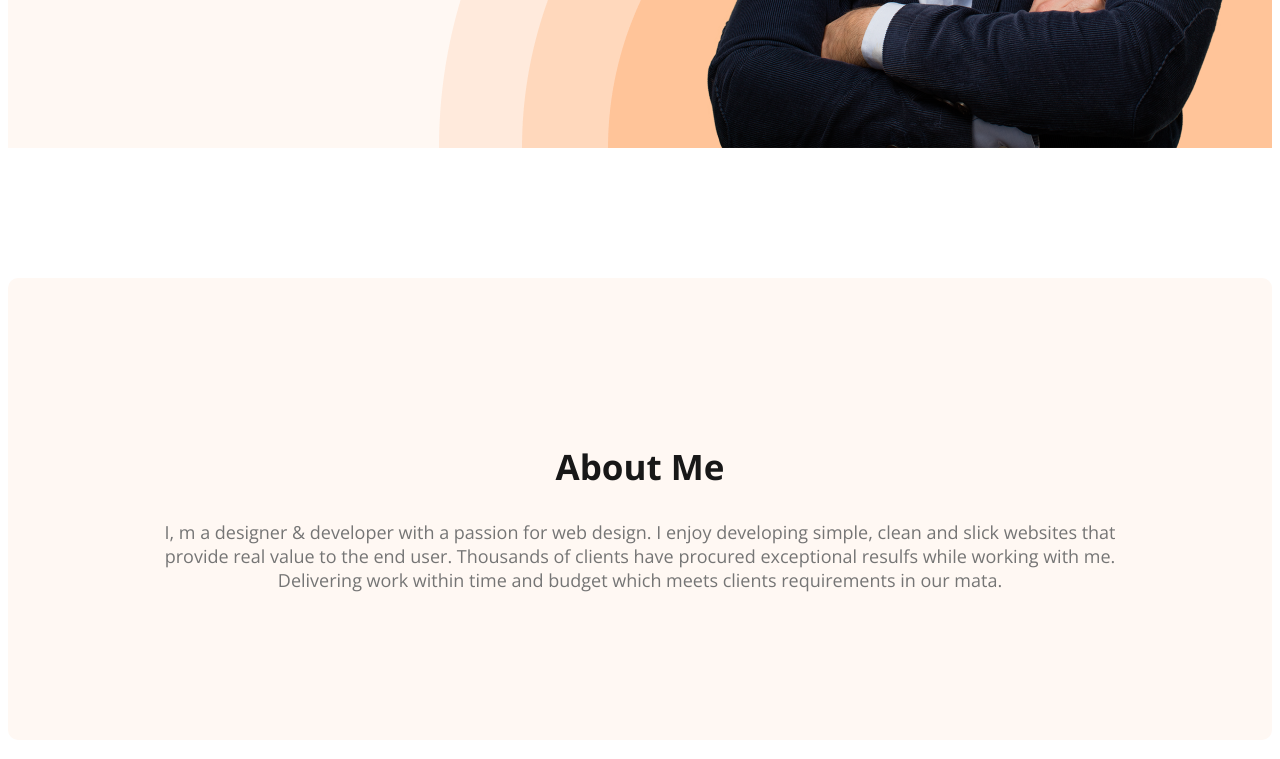
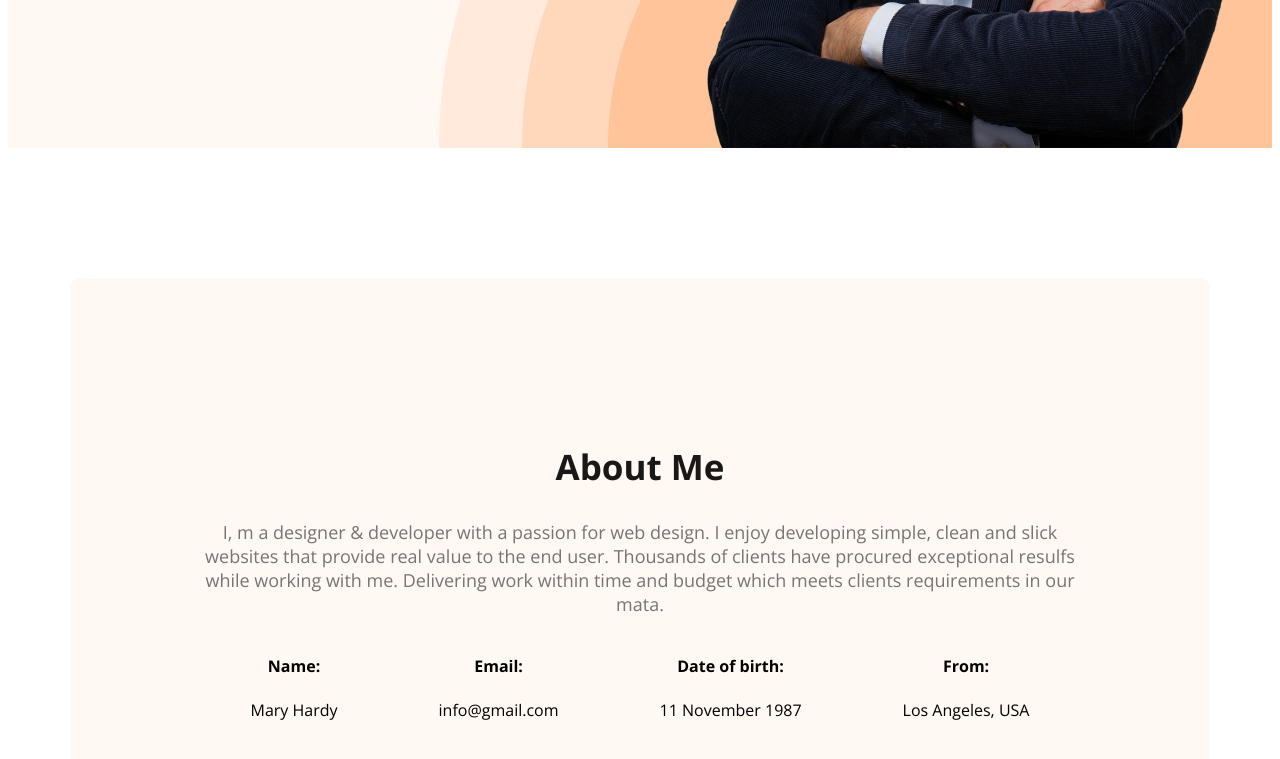
Before and after one commit to moshiurrahmansourave/Developer-potfolio, a plain HTML site: page index.html in a window 1280 px wide. Shown: the part 717-1476 px from the top of the page. Drawn offline with nearby package versions, Linux system fonts and the light colour scheme.

Commit message:
added the about 2

```diff
--- a/index.html
+++ b/index.html
@@ -25,7 +25,8 @@
             <div class="banner-content">
                 <h3 class="banner-greeti">Hi, I am</h3>
                 <h1 class="banner-tittle">Mary Hardy</h1>
-                <p class="banner-p">Shot what able cold new see hold.Friendly as an betrayed formerly he. Morning because as to society
+                <p class="banner-p">Shot what able cold new see hold.Friendly as an betrayed formerly he. Morning
+                    because as to society
                     behaved moments.</p>
                 <button class="btn-primary">Download CV</button>
                 <button class="btn-primary">contact</button>
@@ -36,8 +37,32 @@
     <main>
         <section class="about">
             <h3 class="section-titel">About Me</h3>
-            <p class="section-discription">I, m a designer & developer with a passion for web design. I enjoy developing simple, clean and slick websites that provide real value to the end user. Thousands of clients have procured exceptional resulfs while working with me. Delivering work within time and budget which meets clients requirements in our mata.</p>
+            <p class="section-discription">I, m a designer & developer with a passion for web design. I enjoy developing
+                simple, clean and slick websites that provide real value to the end user. Thousands of clients have
+                procured exceptional resulfs while working with me. Delivering work within time and budget which meets
+                clients requirements in our mata.</p>
+
+            <div class="about-info-container">
+                <!-- .about-info*4>h4.info-title+p.info-discription -->
+                <div class="about-info">
+                    <h4 class="info-title">Name:</h4>
+                    <p class="info-discription">Mary Hardy </p>
+                </div>
+                <div class="about-info">
+                    <h4 class="info-title">Email:</h4>
+                    <p class="info-discription">info@gmail.com</p>
+                </div>
+                <div class="about-info">
+                    <h4 class="info-title">Date of birth:</h4>
+                    <p class="info-discription">11 November 1987</p>
+                </div>
+                <div class="about-info">
+                    <h4 class="info-title">From:</h4>
+                    <p class="info-discription">Los Angeles, USA</p>
+                </div>
+            </div>
         </section>
+
 
 
     </main>
--- a/style/portfolio.css
+++ b/style/portfolio.css
@@ -106,6 +106,10 @@ nav a {
 }
 
 /* main section style */
+main{
+    max-width: 1140px;
+    margin: 0 auto;
+}
 
 /* about section style */
 .about {
@@ -114,3 +118,10 @@ nav a {
     border-radius: 10px;
     background: #FFF8F3;
 }
+.about-info-container{
+    display: flex;
+    justify-content:space-around;
+}
+.about-info{
+    text-align: center;
+}
```
